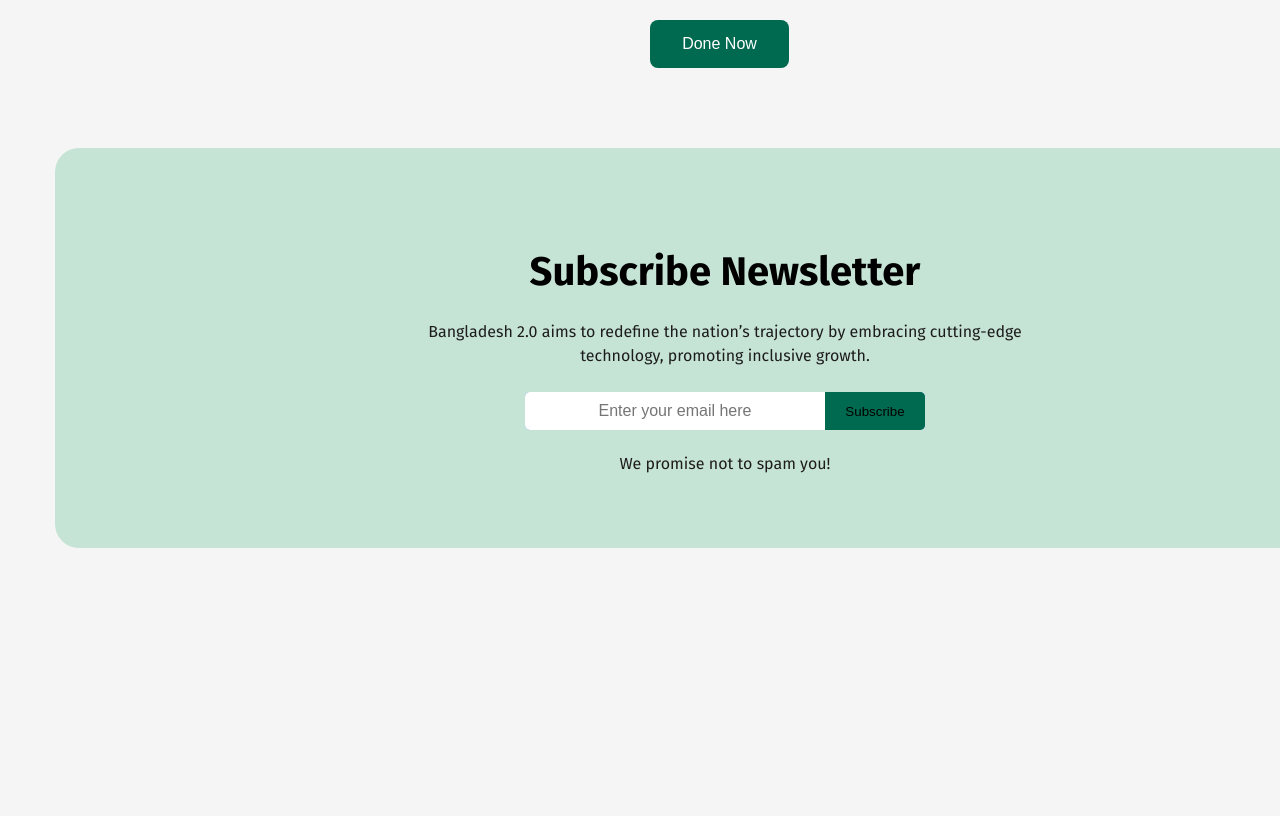
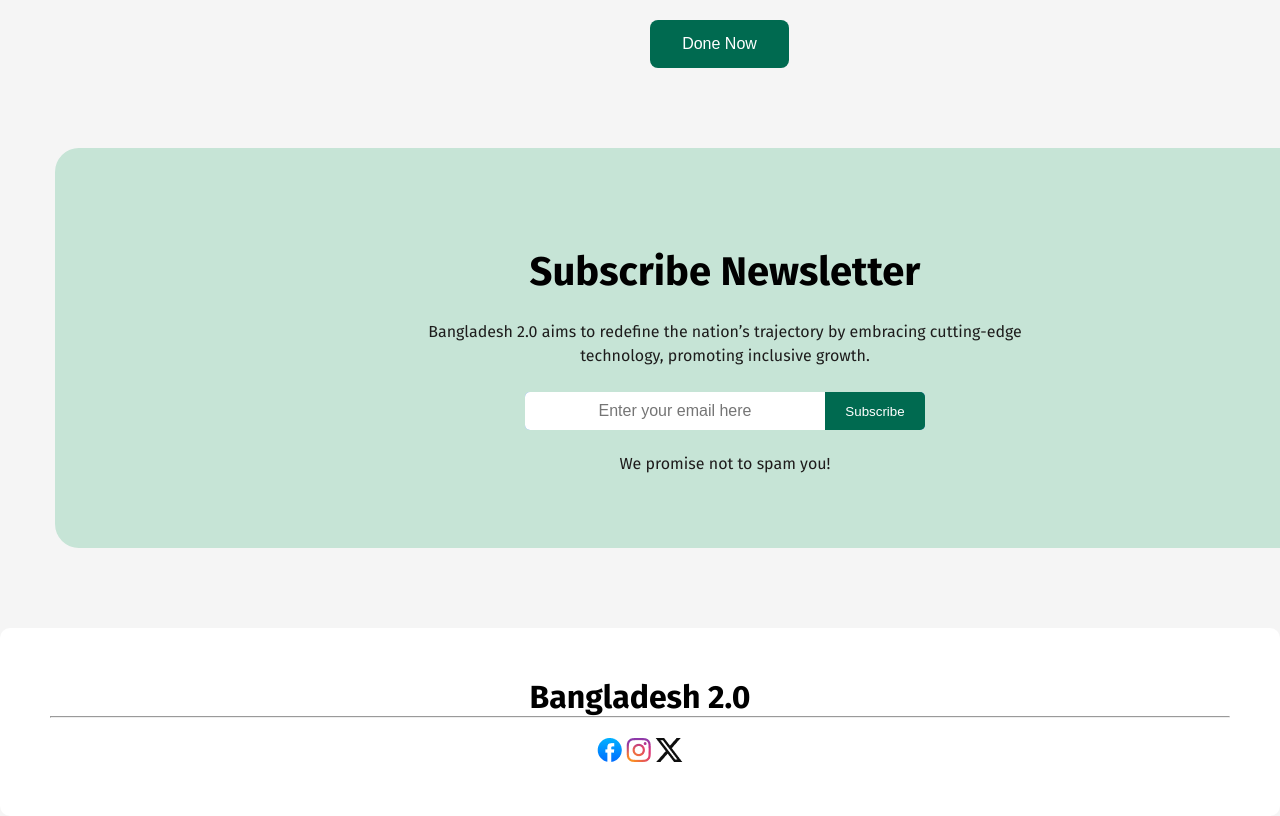
Before and after one commit to hridaysonar/Assignment-1, a plain HTML site: page index.html in a window 1280 px wide. Shown: the part 4478-5294 px from the top of the page. Before the commit the page ends 5026 px from the top, so only its background shows below. Drawn offline with Linux system fonts and the light colour scheme.

Commit message:
all assimgnment done

```diff
--- a/index.html
+++ b/index.html
@@ -244,6 +244,17 @@
             </div>
             </div>
         </section>
+        <section>
+            <div class="footer-section">
+                <h1 class="foter-bd">Bangladesh 2.0</h1>
+                <hr>
+                    <div class="icon">
+                        <img src="./assets/facebook.png" alt="">
+                        <img src="./assets/instagram.png" alt="">
+                        <img src="./assets/x.png" alt="">
+                    </div>
+            </div>
+        </section>
       </footer>
        <!-- footer section end -->
 
--- a/style/style.css
+++ b/style/style.css
@@ -430,6 +430,9 @@ button.Done:hover {
 button.Done {
     margin-left: 650px;
 }
+.taka-card:hover{
+    background-color: #09a15c;
+}
 /* button.Done:hover end */
 .Subscribe-containar{
     display: flex;
@@ -455,6 +458,7 @@ button.Subscribe {
     background-color: #006a50;
     width: 100px;
     cursor: pointer;
+    color: white;
 }
 button.Subscribe:hover{
     background-color: #b8b8b8;
@@ -487,3 +491,17 @@ p.paragrap-13 {
     font-size: 16px;
     color: #1e1b1b;
 }
+.footer-section {
+    text-align: center;
+    margin-top: 80px;
+    background-color: white;
+    padding: 50px;
+    border-radius: 10px;
+}
+.icon {
+    margin-top: 20px;
+}
+h1.foter-bd {
+    font-size: 32px;
+    font-weight: bold;
+}
```
